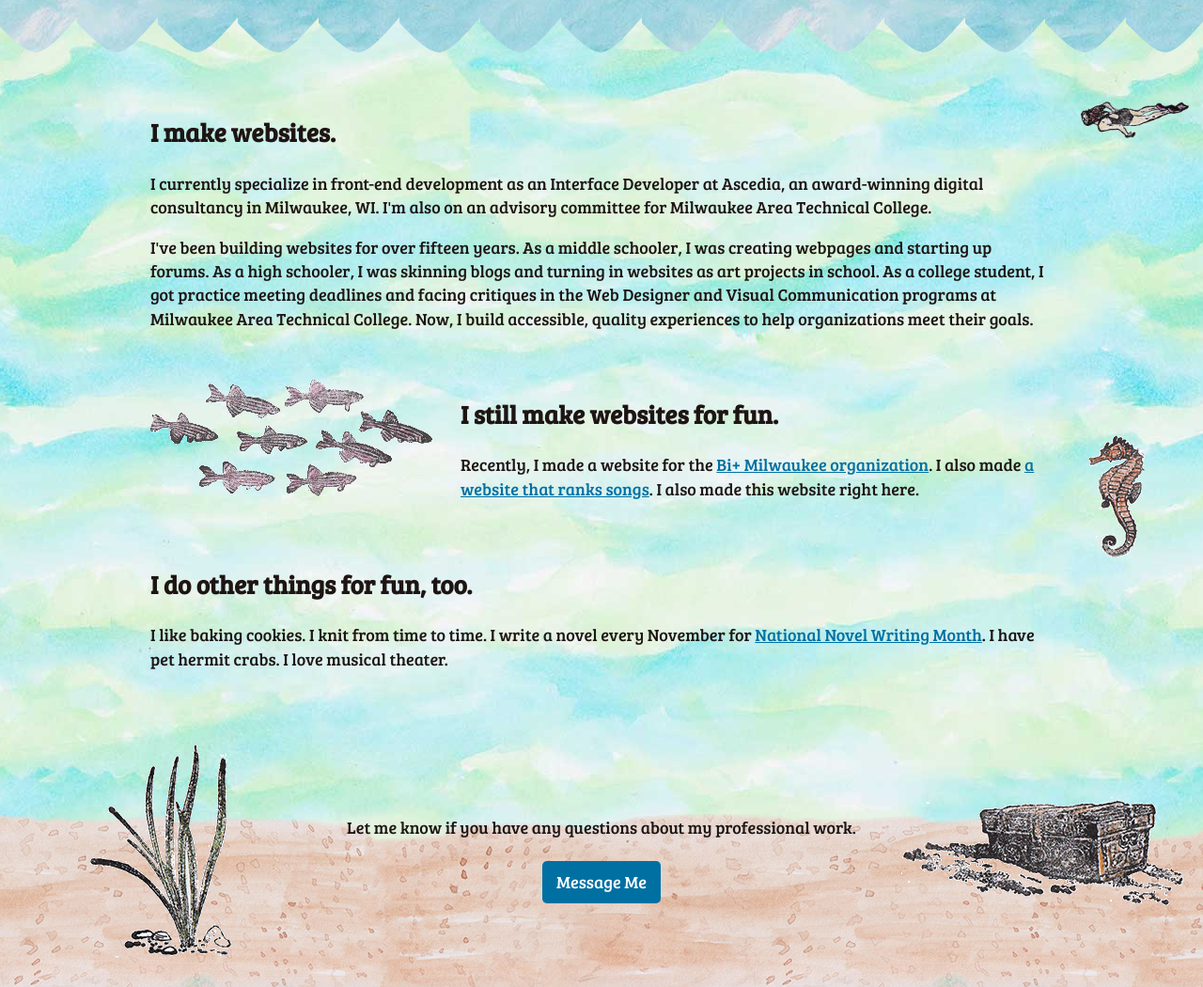
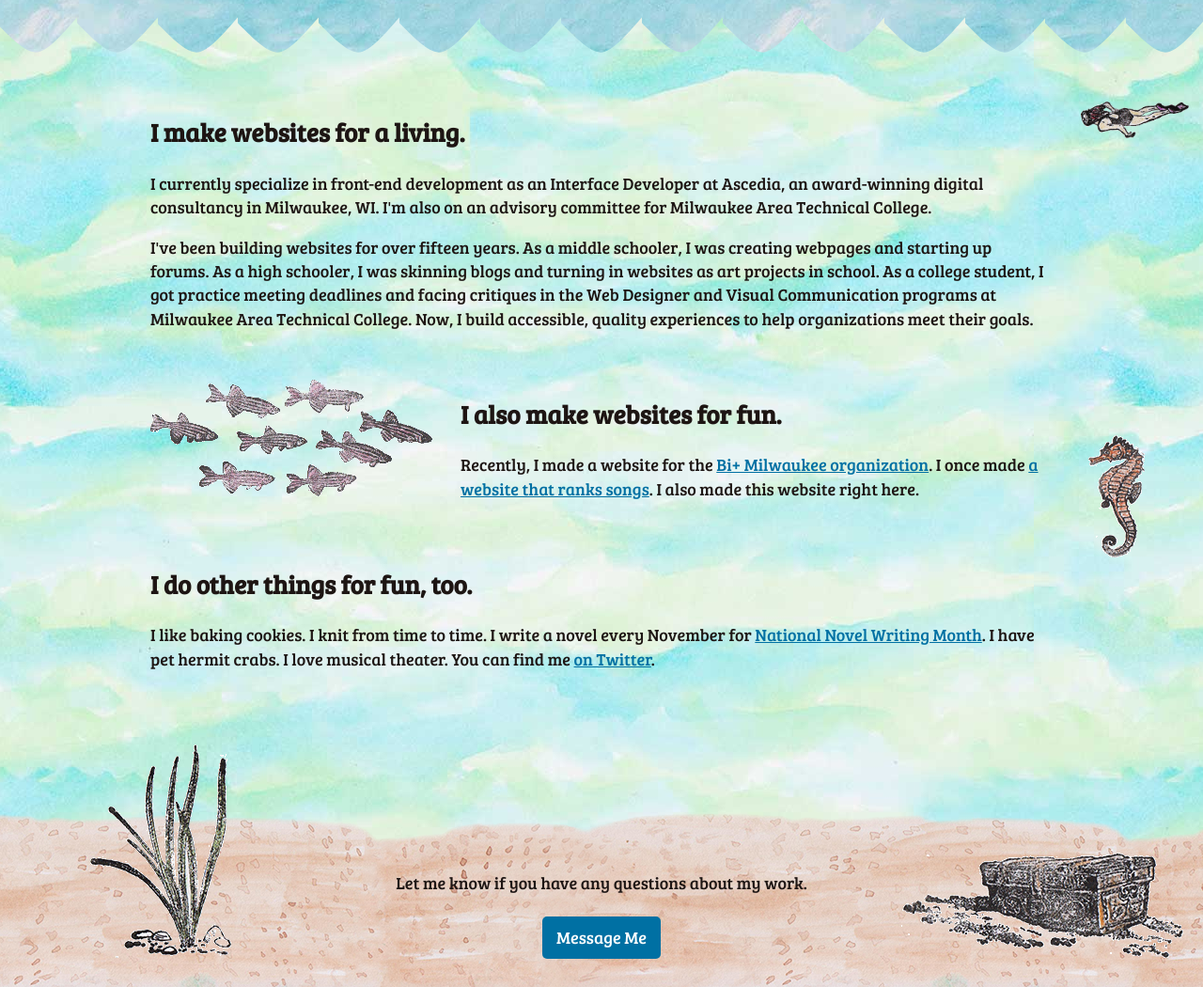
Before and after one commit to jessicargleason/jessicagleason, a website: page index.html in a window 1280 px wide. Shown: the part 740-1790 px from the top of the page at 94% size. Drawn offline with Linux system fonts and the light colour scheme.

Commit message:
Copy adjustments and footer alignment adjustments

```diff
--- a/index.html
+++ b/index.html
@@ -20,7 +20,7 @@
 		<article id="main">
 			<div class="grid">
 				<section class="col-2 span-3">
-					<h2>I make websites.</h2>
+					<h2>I make websites for a living.</h2>
 					<p>I currently specialize in front-end development as an Interface Developer at Ascedia, an award-winning digital consultancy in Milwaukee, WI. I'm also on an advisory committee for Milwaukee Area Technical College.</p> <p>I've been building websites for over fifteen years. As a middle schooler, I was creating webpages and starting up forums. As a high schooler, I was skinning blogs and turning in websites as art projects in school. As a college student, I got practice meeting deadlines and facing critiques in the Web Designer and Visual Communication programs at Milwaukee Area Technical College. Now, I build accessible, quality experiences to help organizations meet their goals.</p>
 				</section>
 				<div class="deco">
@@ -31,15 +31,15 @@
 						<img src="img/fish-group-2.png" class="fish-2" alt="" />
 				</div>
 				<section class="column-3 span-2">
-					<h2>I still make websites for fun.</h2>
-					<p>Recently, I made a website for the <a href="https://bimke.org">Bi+ Milwaukee organization</a>. I also made <a href="https://www.sufjanshowdown.com/">a website that ranks songs</a>. I also made this website right here.</p>
+					<h2>I also make websites for fun.</h2>
+					<p>Recently, I made a website for the <a href="https://bimke.org">Bi+ Milwaukee organization</a>. I once made <a href="https://www.sufjanshowdown.com/">a website that ranks songs</a>. I also made this website right here.</p>
 				</section>
 				<div class="deco row-2">
 						<img src="img/seahorse.png" class="seahorse" alt="" />
 				</div>
 				<section class="col-2 span-3">
 					<h2>I do other things for fun, too.</h2>
-					<p>I like baking cookies. I knit from time to time. I write a novel every November for <a href="https://www.nanowrimo.org">National Novel Writing Month</a>. I have pet hermit crabs. I love musical theater.</p>
+					<p>I like baking cookies. I knit from time to time. I write a novel every November for <a href="https://www.nanowrimo.org">National Novel Writing Month</a>. I have pet hermit crabs. I love musical theater. You can find me <a href="http://www.twitter.com/JessicaRGleason">on Twitter</a>.</p>
 				</section>
 			</div>
 		</article>
@@ -48,7 +48,7 @@
 					<img src="img/plant.png" alt="" />
 				</div>
 				<div>
-					<p>Let me know if you have any questions about my professional work.</p> <a href="#" class="button">Message Me</a>
+					<p>Let me know if you have any questions about my work.</p> <a href="#" class="button">Message Me</a>
 				</div>
 			<div class="deco">
 				<img src="img/chest.png" alt="" />
--- a/sass/main.scss
+++ b/sass/main.scss
@@ -125,7 +125,6 @@ footer {
 	align-items: end;
 	@media screen and (min-width: 900px) {
 		grid-template-columns: 25% 50% 25%;
-		align-items: center;
 	}
 }
 
```
Also changed, not shown: css/main.css.
